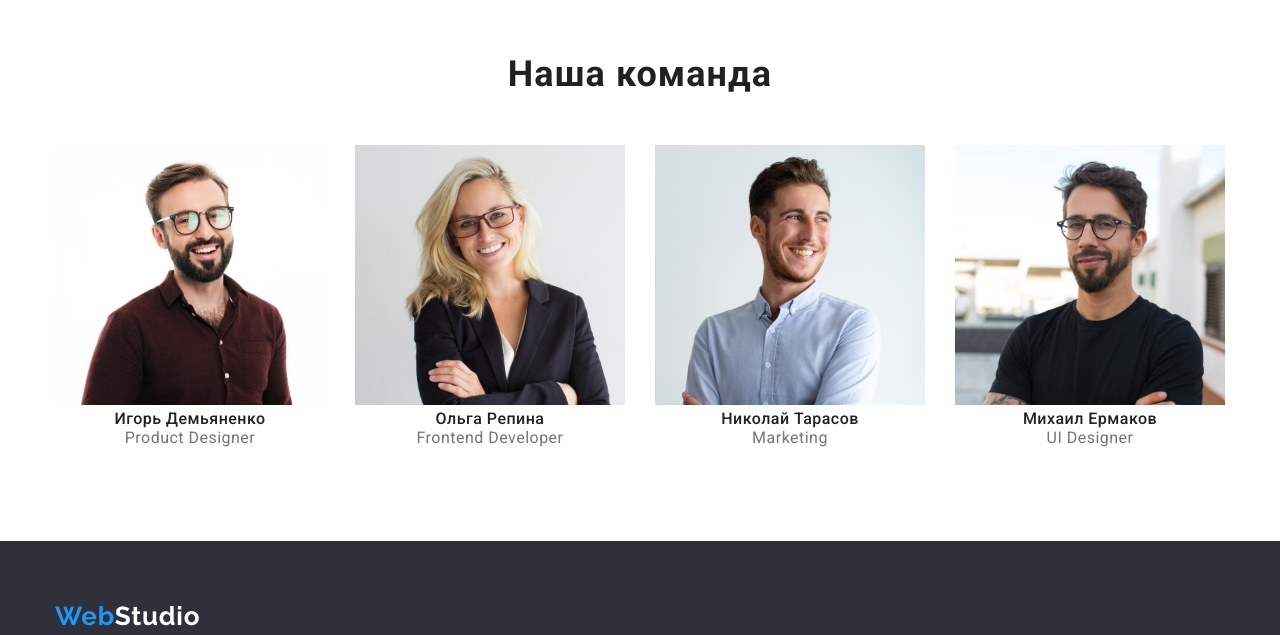
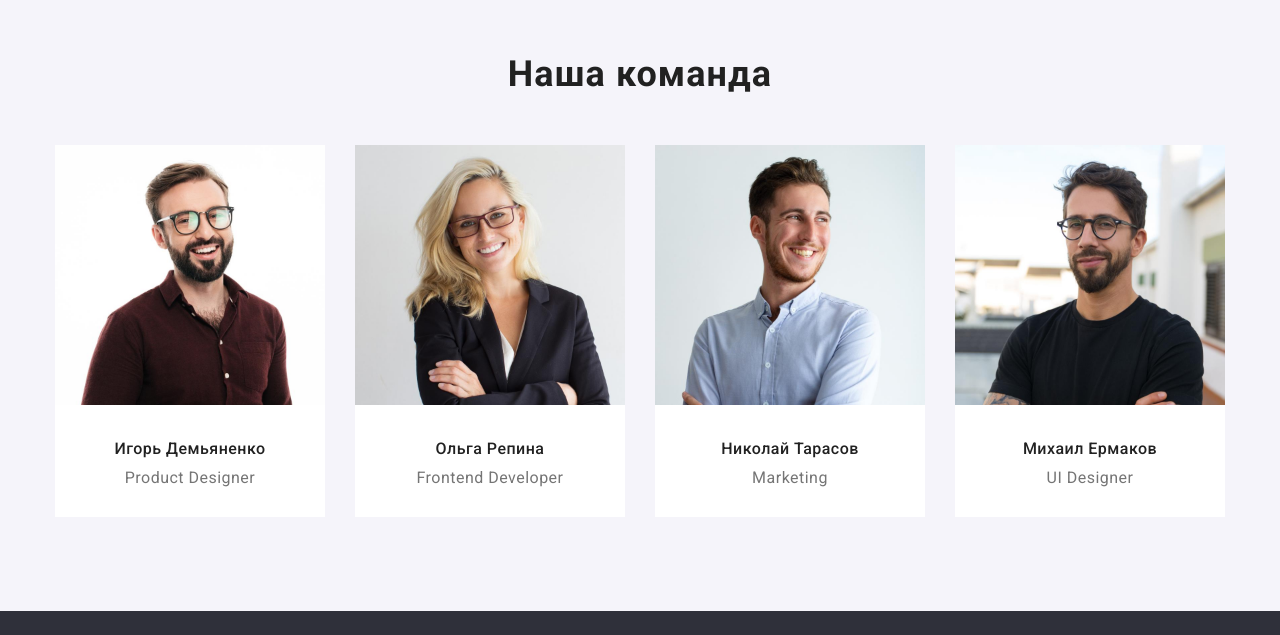
Before and after one commit to aleksgtd/goit-markup-hw-03, a plain HTML site: page index.html in a window 1280 px wide. Shown: the part 1491-2126 px from the top of the page. Drawn offline with Linux system fonts and the light colour scheme.

Commit message:
Adds missed style items to studio page

```diff
--- a/css/styles.css
+++ b/css/styles.css
@@ -133,10 +133,19 @@ ul {
 
 .forth-section .item {
   margin-top: 50px;
+  background-color: #ffffff;
 }
 
 .forth-section .item:not(:last-child) {
   margin-right: 30px;
+}
+
+.forth-section-undertitle {
+  margin: 30px 0 10px 0;
+}
+
+.forth-section-text {
+  margin-bottom: 30px;
 }
 
 .address .link {
@@ -336,6 +345,10 @@ ul {
 }
 
 /*-forth-section-*/
+.forth-section {
+  background-color: #f5f4fa;
+}
+
 .forth-section-title {
   color: var(--title-color);
   font-weight: 700;
```
